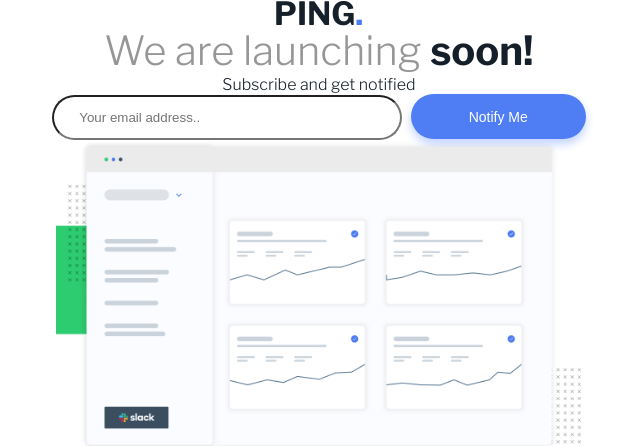
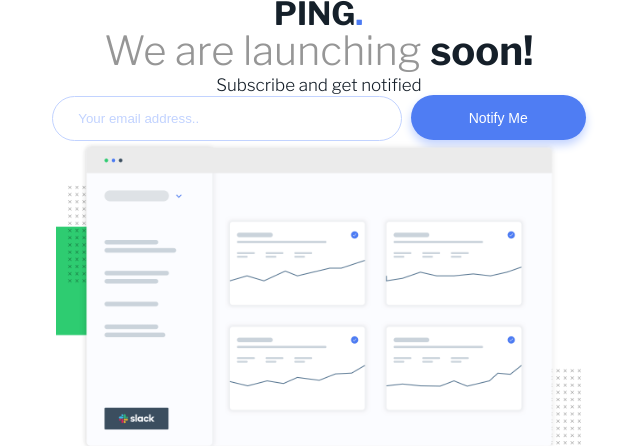
Before and after one commit to Anthony-Brannan/Ping-single-column-coming-soon-page, a website: page index.html in a window 1280 px wide. Shown: the top 446 px of the page, without its empty margins (321-961 px from the left). Drawn offline with nearby package versions, Linux system fonts and the light colour scheme.

Commit message:
Styled the input field.

```diff
--- a/style.css
+++ b/style.css
@@ -32,7 +32,7 @@
 }
 
 .copy {
-  font-size: 16px;
+  font-size: 17px;
   font-weight: 300;
   color: hsl(209, 33%, 12%);
 }
@@ -42,6 +42,11 @@
   width: 350px;
   border-radius: 25px;
   margin-right: 5px;
+  border: solid 0.5px hsl(223, 100%, 88%);
+}
+
+.input::placeholder {
+  color: hsl(223, 100%, 88%);
 }
 
 .notify {
```
